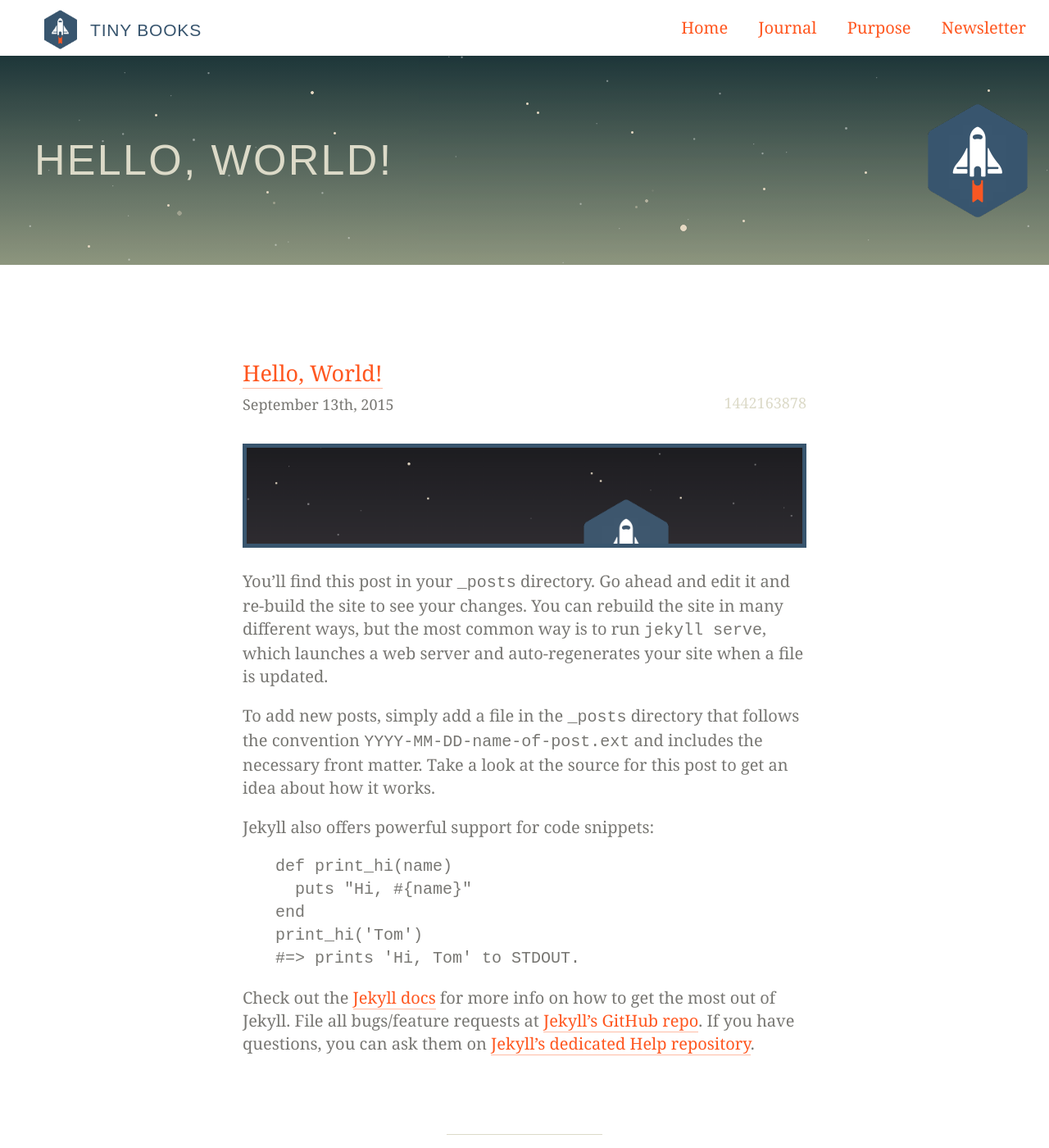
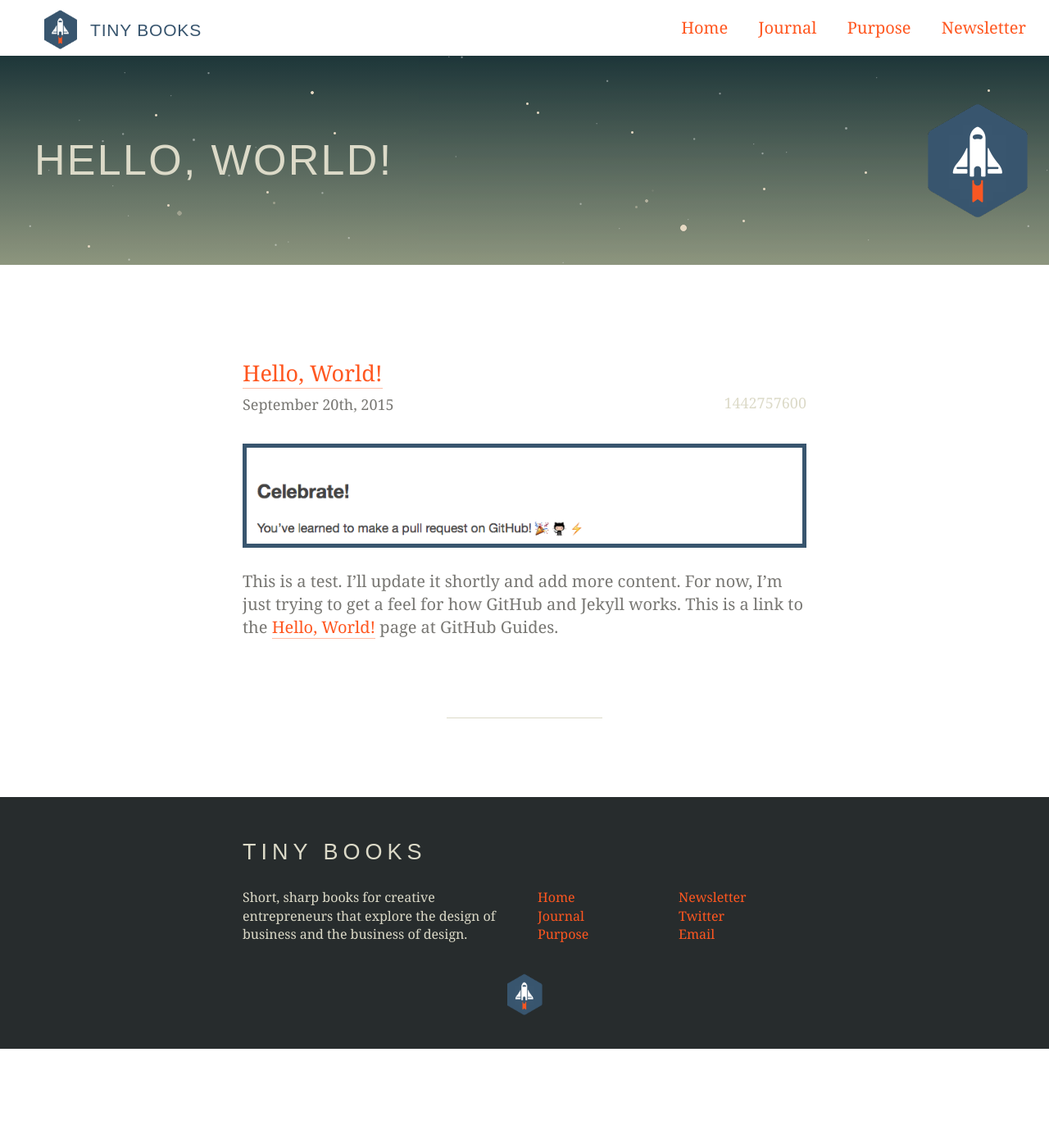
Before and after one commit to tinybooks/tinybooks.github.io, a Jekyll site: the page built from _posts/2015-09-20-hello-world.md, in a window 1280 px wide and 1400 px high. Shown: the whole window at 82% size. Built offline with Jekyll 4.4.1, drawn with Linux system fonts in a browser that asks for light colours; nearby versions of some CDN libraries.

Commit message:
Updated 'Hello, World!' post.

```diff
--- a/_posts/2015-09-20-hello-world.md
+++ b/_posts/2015-09-20-hello-world.md
@@ -1,29 +1,13 @@
 ---
 layout: post
 title: "Hello, World!"
-date: 2015-09-13 17:04:38
+date: 2015-09-20 14:00:00
 categories: jekyll update
-summary: To add new posts, simply add a file in the `_posts` directory that follows the convention `YYYY-MM-DD-name-of-post.ext` and includes the necessary front matter. Take a look at the source for this post to get an idea about how it works.
-image: post-example.png
-imagealt: Laugh it up, fuzzball! [Detail]
+summary: This is the summary of the post, I believe. Are we using this summary anywhere? If so, should it be the first paragraph?
+image: hello-world.png
+imagealt: Hello, World! [Detail]
 ---
 
-You’ll find this post in your `_posts` directory. Go ahead and edit it and re-build the site to see your changes. You can rebuild the site in many different ways, but the most common way is to run `jekyll serve`, which launches a web server and auto-regenerates your site when a file is updated.
+This is a test. I'll update it shortly and add more content. For now, I'm just trying to get a feel for how GitHub and Jekyll works. This is a link to the [Hello, World!][01] page at GitHub Guides.
 
-To add new posts, simply add a file in the `_posts` directory that follows the convention `YYYY-MM-DD-name-of-post.ext` and includes the necessary front matter. Take a look at the source for this post to get an idea about how it works.
-
-Jekyll also offers powerful support for code snippets:
-
-{% highlight ruby %}
-def print_hi(name)
-  puts "Hi, #{name}"
-end
-print_hi('Tom')
-#=> prints 'Hi, Tom' to STDOUT.
-{% endhighlight %}
-
-Check out the [Jekyll docs][jekyll] for more info on how to get the most out of Jekyll. File all bugs/feature requests at [Jekyll’s GitHub repo][jekyll-gh]. If you have questions, you can ask them on [Jekyll’s dedicated Help repository][jekyll-help].
-
-[jekyll]:      http://jekyllrb.com
-[jekyll-gh]:   https://github.com/jekyll/jekyll
-[jekyll-help]: https://github.com/jekyll/jekyll-help
+[01]: https://guides.github.com/activities/hello-world/ "Hello, World!"
```
